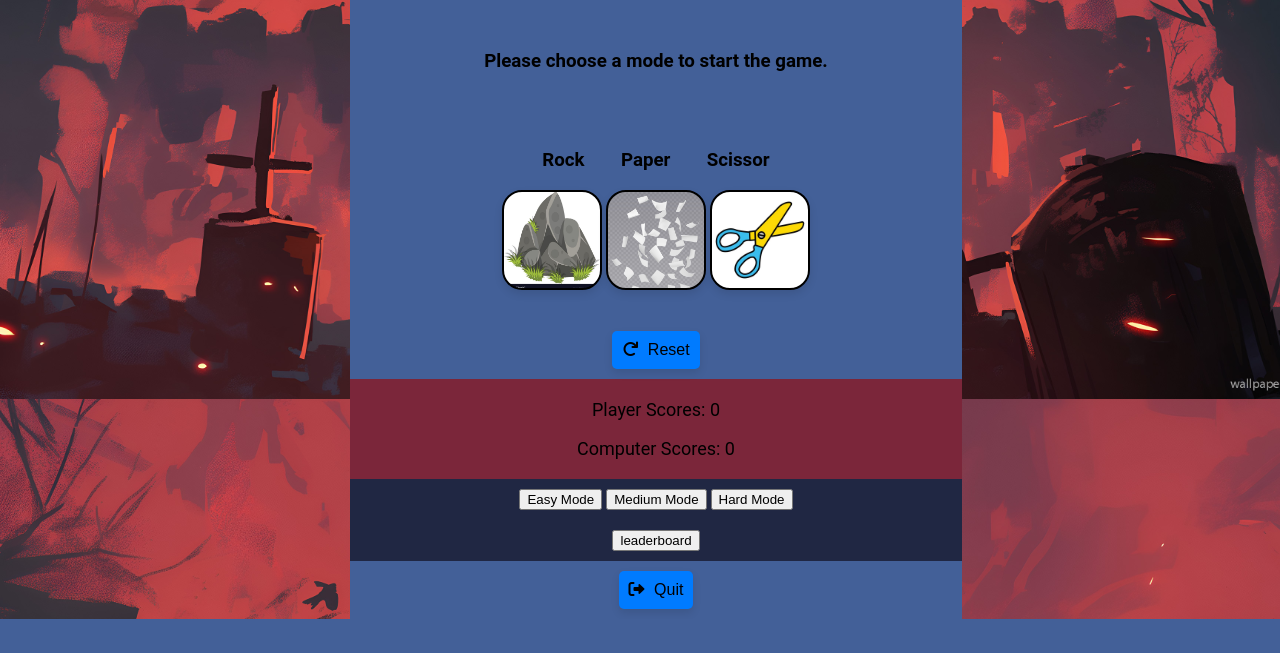
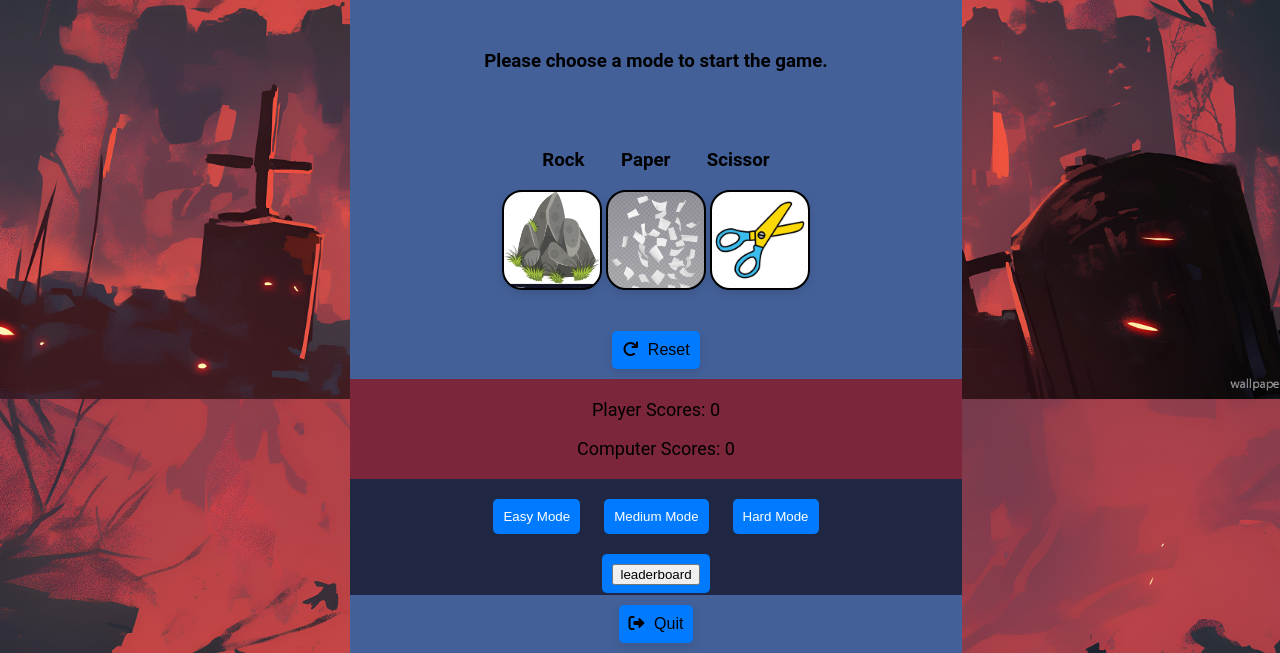
Before and after one commit to Abhijeettambe2002/RockPaperScissors, a Django app: page /main_page/ in a window 1280 px wide. Shown: the part 401-1054 px from the top of the page. Before the commit the page ends 1020 px from the top, so only its background shows below. Run offline with Django 5.2, Linux system fonts and the light colour scheme; a user stored in the database is signed in; data comes from the database, SQL or seed files in the repository; both versions use the stored data as it was after the commit.

Commit message:
Added some css

```diff
--- a/MyGames/static/css/game.css
+++ b/MyGames/static/css/game.css
@@ -117,6 +117,15 @@ body {
     padding: 10px;
 
 }
+.mode button{
+    background-color: #007bff;
+    color: white;
+    padding: 10px;
+    margin: 10px;
+    border-radius: 5px;
+    border: none;
+    cursor: pointer;
+}
 .leaderboard{
     text-align: center;
     background-color:#202743 ;
@@ -125,6 +134,16 @@ body {
     padding: 10px;
 
 }
+.leaderboard a{
+    background-color: #007bff;
+    color: white;
+    padding: 10px;
+    margin: 10px;
+    border-radius: 5px;
+    border: none;
+    cursor: pointer;
+}
+
 .quitform{
     text-align: center;
     background-color:#436098 ;
```
Also changed, not shown: MyGames/db.sqlite3.
